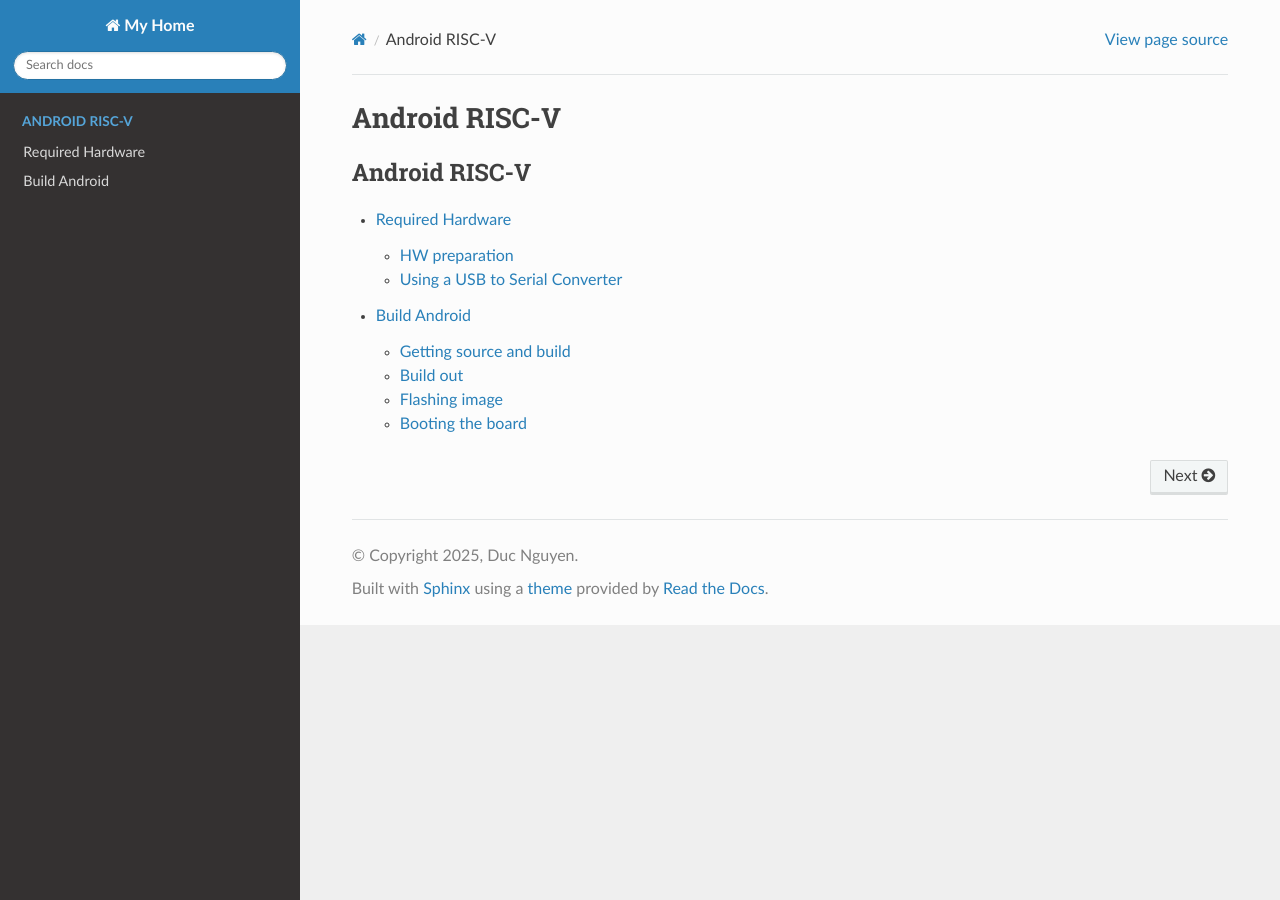
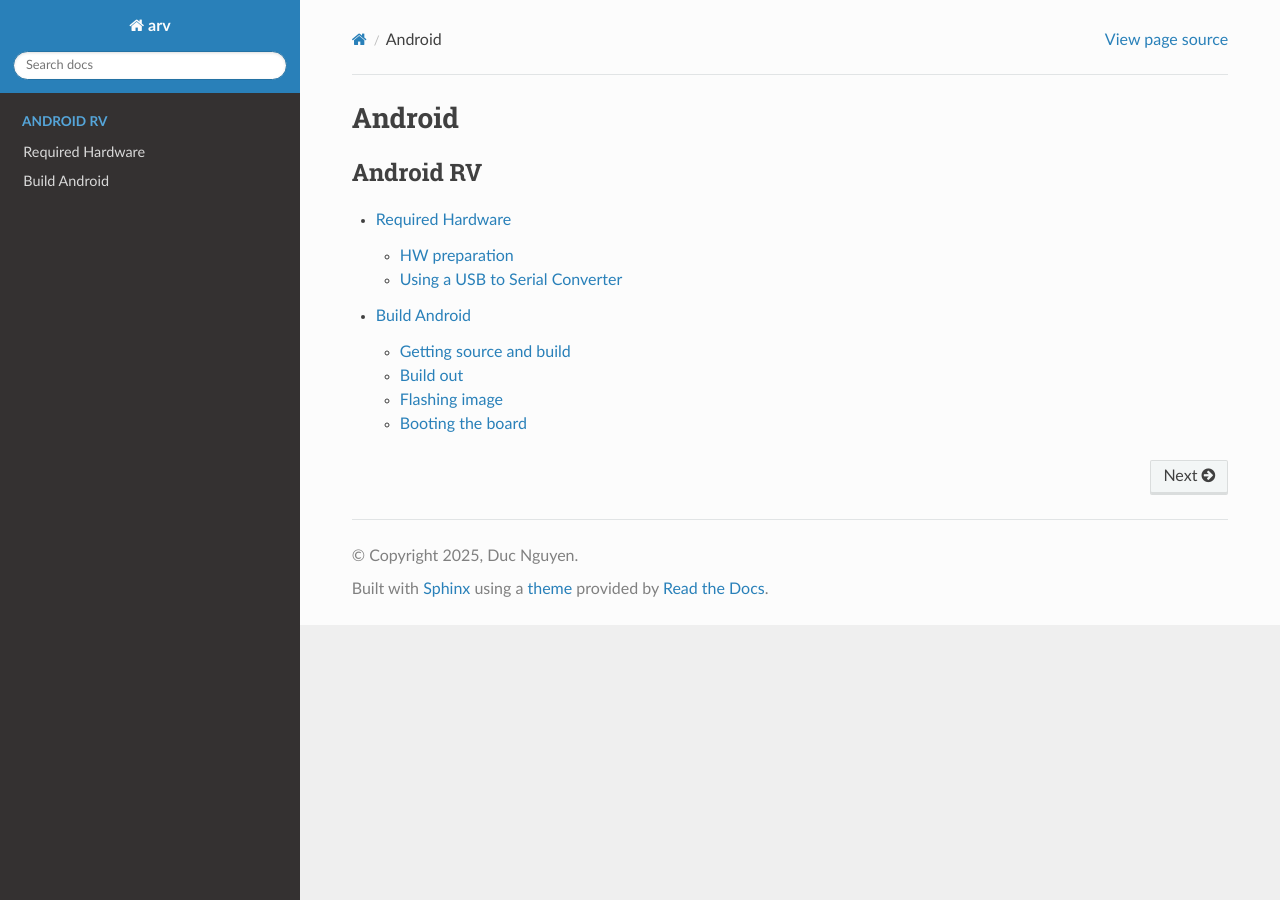
Before and after one commit to duc-nguyenhoang/readthedocs-home, a Sphinx documentation site: the page built from source/index.rst, in a window 1280 px wide. Built offline with Sphinx 7.4.7 and the Read the Docs theme 3.1.0, drawn with Linux system fonts in a browser that asks for light colours; pages that are not in the unit, such as notebooks, are missing from menus.

```diff
--- a/source/android/build.rst
+++ b/source/android/build.rst
@@ -183,6 +183,10 @@ Sync and unmount
     sync
     sudo umount ${BOOT_MOUNT}
     sudo rm -rf ${BOOT_MOUNT}
+
+*Download the flash script here:
+
+:download:`flash_sd.sh <res/flash_sd.sh>`
 
 Booting the board
 =================
--- a/source/conf.py
+++ b/source/conf.py
@@ -6,7 +6,7 @@
 # -- Project information -----------------------------------------------------
 # https://www.sphinx-doc.org/en/master/usage/configuration.html#project-information
 
-project = 'My Home'
+project = 'arv'
 copyright = '2025, Duc Nguyen'
 author = 'Duc Nguyen'
 
--- a/source/index.rst
+++ b/source/index.rst
@@ -1,16 +1,22 @@
-Android RISC-V
+Android
 =================
 .. toctree::
-   :caption: Android RISC-V
+   :caption: Android RV
    :maxdepth: 2
 
    android/hardware
    android/build
    android/flash
+..
+   .. toctree::
+   :caption: Android Audio
+   :maxdepth: 2
 
-.. toctree::
-..   :caption: Reverse Engineering
-..   :maxdepth: 2
+   audio/doc
 
-..   reverse/android
-..   reverse/binary
+   .. toctree::
+   :caption: Reverse Engineering
+   :maxdepth: 2
+
+   reverse/android
+   reverse/binary
```
Also changed, not shown: source/audio/doc.rst (added, +82 -0 lines), 1 other file.
